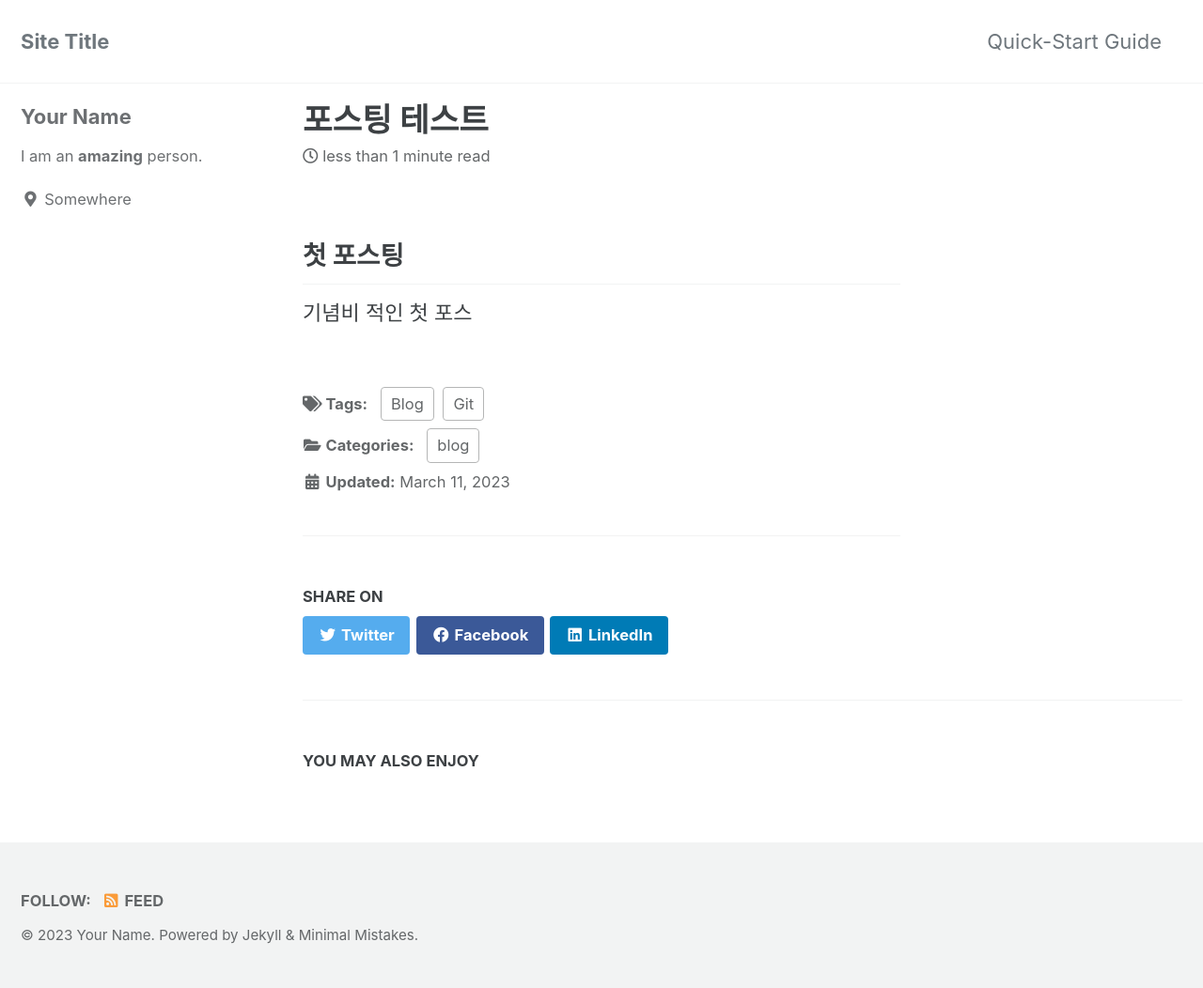
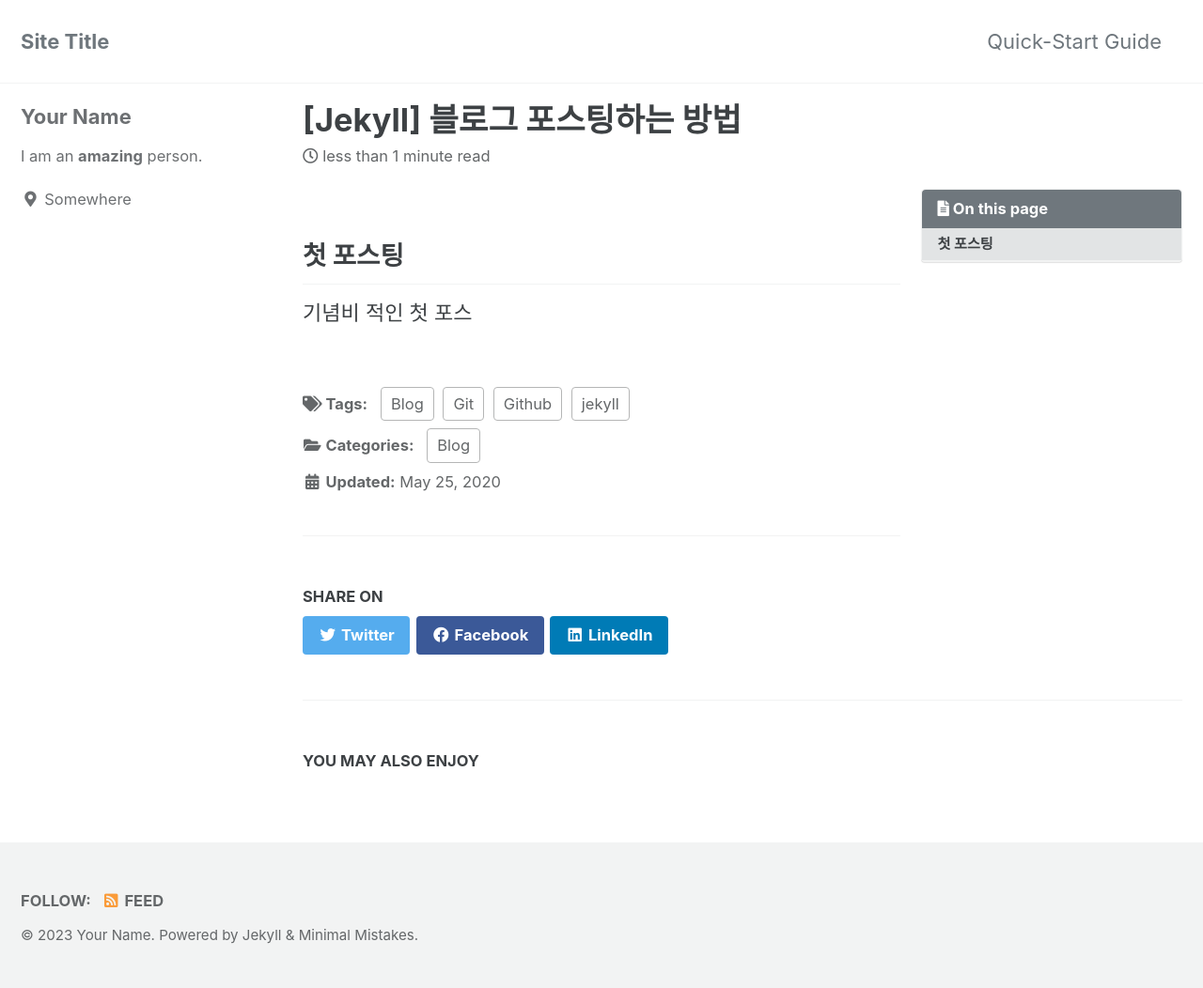
Before and after one commit to simjjy89/simjjy89.github.io, a Jekyll site: the page built from _posts/2023-03-11-포스트테스트.md, in a window 1280 px wide. Shown: the whole page at 94% size. Built offline with Jekyll 4.4.1, drawn with Linux system fonts in a browser that asks for light colours; cached includes are drawn as plain includes; part of the change alters nothing that is shown.

Commit message:
포스팅 테스트

```diff
--- a/_posts/2023-03-11-포스트테스트.md
+++ b/_posts/2023-03-11-포스트테스트.md
@@ -1,18 +1,18 @@
 ---
-
-title: "포스팅 테스트"
+title:  "[Jekyll] 블로그 포스팅하는 방법"
+excerpt: "md 파일에 마크다운 문법으로 작성하여 Github 원격 저장소에 업로드 해보자. 에디터는 Visual Studio code 사용! 로컬 서버에서 확인도 해보자. "
 
 categories:
+  - Blog
+tags:
+  - [Blog, jekyll, Github, Git]
 
-- blog
+toc: true
+toc_sticky: true
 
-tags:
-
-- [Blog, Git]
-
+date: 2020-05-25
+last_modified_at: 2020-05-25
 ---
-
-
 
 
 
```
